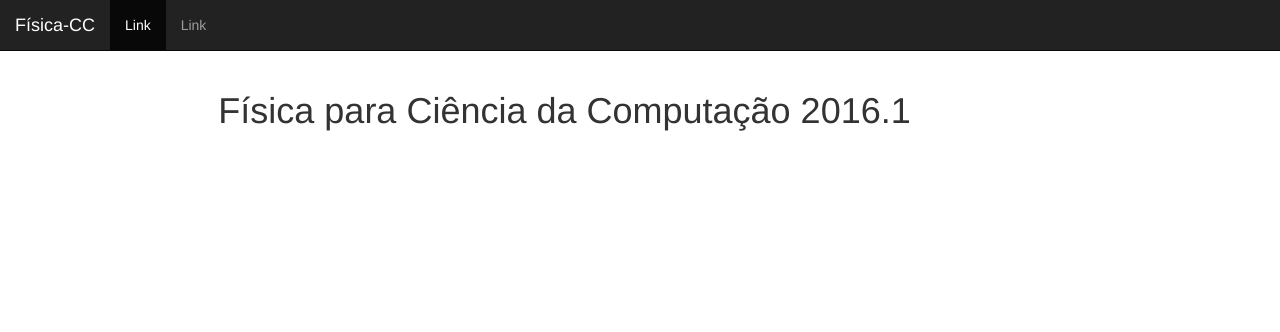
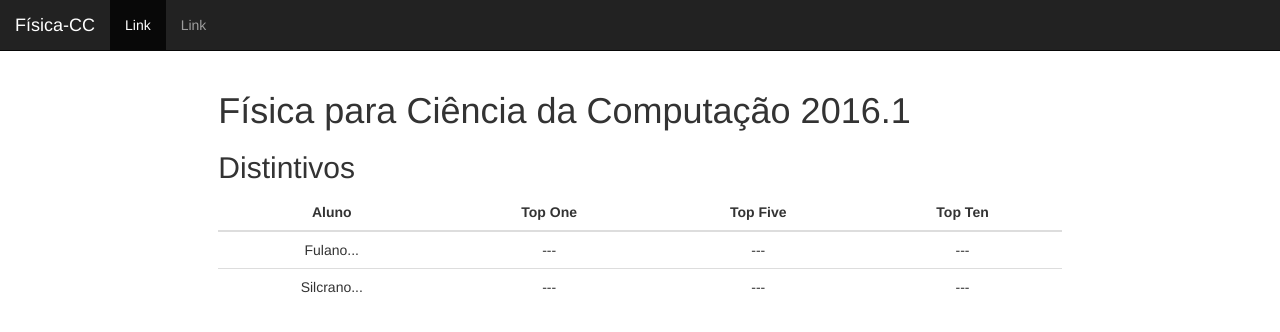
Before and after one commit to bispojr/fisica-cc, a plain HTML site: page index.html in a window 1280 px wide. Drawn offline with nearby package versions, Linux system fonts and the light colour scheme.

Commit message:
Inclusão de seção para os distintivos.

```diff
--- a/index.html
+++ b/index.html
@@ -50,6 +50,31 @@
             <div class="col-md-2"></div>
             <div class="col-md-8">
                 <h1>Física para Ciência da Computação 2016.1</h1>
+
+                <h2>Distintivos</h2>
+
+                <table class="table">
+                    <thead>
+                        <th class="text-center">Aluno</th>
+                        <th class="text-center">Top One</th>
+                        <th class="text-center">Top Five</th>
+                        <th class="text-center">Top Ten</th>
+                    </thead>
+                    <tbody>
+                        <tr>
+                            <td class="text-center">Fulano...</td>
+                            <td class="text-center">---</td>
+                            <td class="text-center">---</td>
+                            <td class="text-center">---</td>
+                        </tr>
+                        <tr>
+                            <td class="text-center">Silcrano...</td>
+                            <td class="text-center">---</td>
+                            <td class="text-center">---</td>
+                            <td class="text-center">---</td>
+                        </tr>
+                    </tbody>
+                </table>
             </div>
         </div>
 
```
